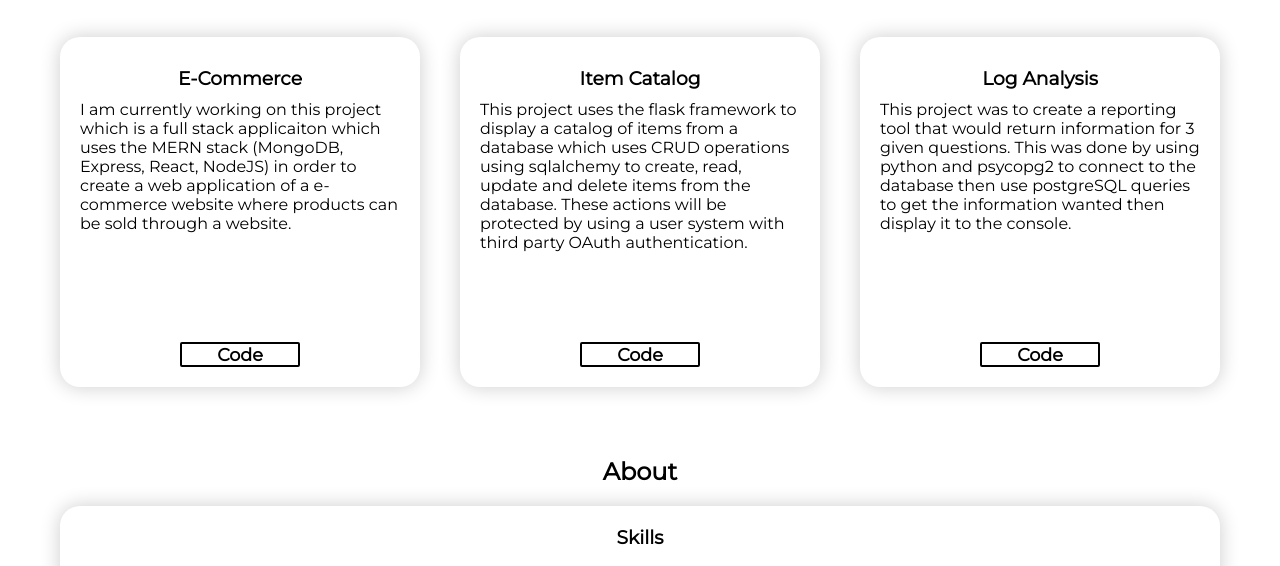
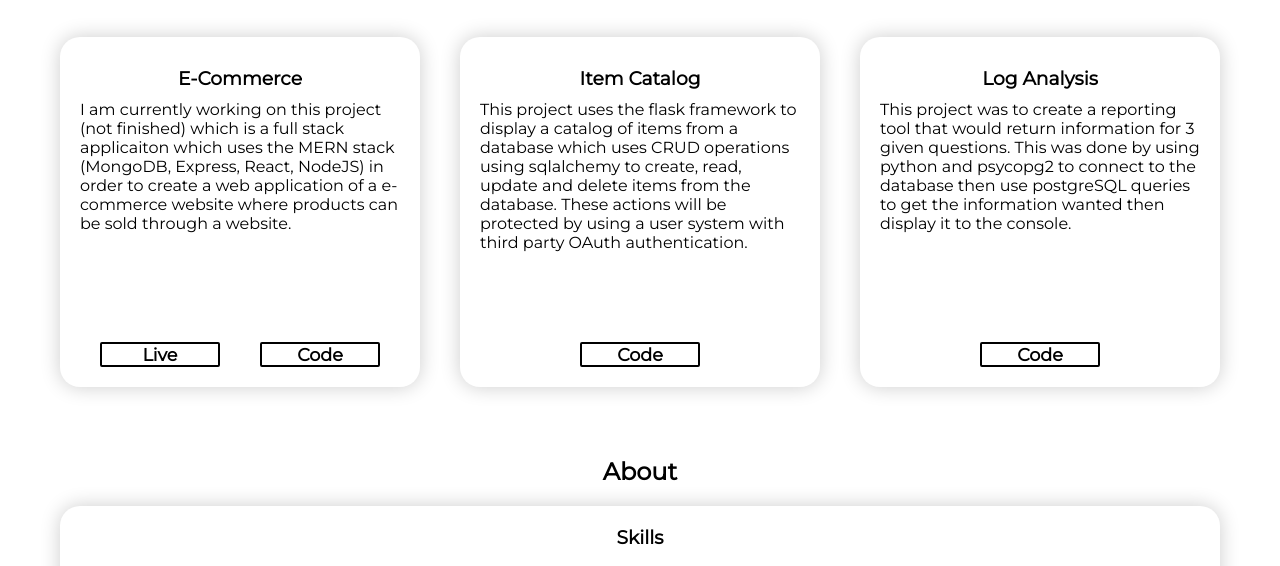
Before and after one commit to joshuamarsh/joshuamarsh.github.io, a plain HTML site: page index.html in a window 1280 px wide. Shown: the part 849-1415 px from the top of the page. Drawn offline with Linux system fonts and the light colour scheme.

Commit message:
added live version of e-commerce

```diff
--- a/index.html
+++ b/index.html
@@ -60,12 +60,18 @@
             <div class="project">
               <h3>E-Commerce</h3>
               <p>
-                I am currently working on this project which is a full stack
-                applicaiton which uses the MERN stack (MongoDB, Express, React,
-                NodeJS) in order to create a web application of a e-commerce
-                website where products can be sold through a website.
+                I am currently working on this project (not finished) which is a
+                full stack applicaiton which uses the MERN stack (MongoDB,
+                Express, React, NodeJS) in order to create a web application of
+                a e-commerce website where products can be sold through a
+                website.
               </p>
               <div class="project-buttons">
+                <a
+                  href="https://josh-mern-ecommerce.herokuapp.com"
+                  target="_blank"
+                  >Live</a
+                >
                 <a
                   href="https://github.com/joshuamarsh/MERN-Ecommerce"
                   target="_blank"
```
